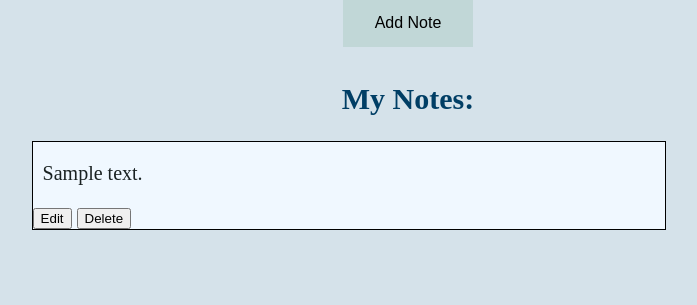
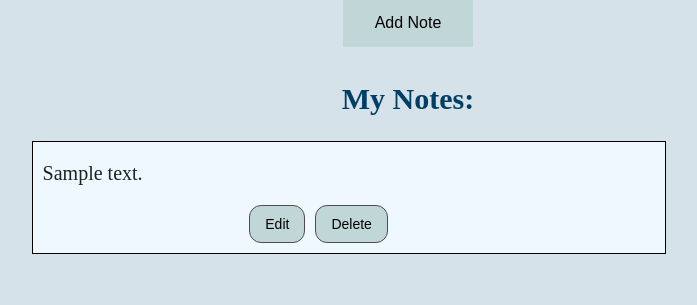
Before and after one commit to FelipePinto02/notes_app, a Flask app: page / in a window 1280 px wide. Shown: the part 259-564 px from the top of the page, without its empty margins (232-929 px from the left). Run offline with Flask 2, Linux system fonts and the light colour scheme; tables that the repository leaves empty hold one stand-in row (values such as "Sample post").

Commit message:
Finished the css

```diff
--- a/static/style.css
+++ b/static/style.css
@@ -52,6 +52,23 @@ header {
     color: #1a2222;
 }
 
+.note-btns {
+    display: flex;
+    justify-content: center;
+    gap: 10px;
+    position: relative;
+    right: 30px;
+    margin-bottom: 10px;
+}
+
+.note-btn {
+    background-color: #c1d7d7;
+    border: solid 0.5px #4d4d4d;
+    font-size: 14px;
+    padding: 10px 15px;
+    border-radius: 12px;
+}
+
 .grid-item {
     display: flex;
     align-items: center;
@@ -87,6 +104,6 @@ header {
     box-shadow: 2.5px 5px #615f5f;
 }
 
-.save-btn:hover {
+.save-btn:hover, .note-btn:hover{
     cursor: pointer;
 }
--- a/templates/add.html
+++ b/templates/add.html
@@ -11,12 +11,13 @@
     <header>
         <h1>Notes Editor</h1>
     </header>
+    <a href="{{ url_for('index') }}" style="position: fixed; top: 187px;">Return</a>
     <div class="container">
         <div class="container-positioning">
             <form action="{{ url_for('index') }}" method="POST" class="save-note"><br>
                 <div class="grid-item-1">
                     <label for="note">Write your note:</label><br>
-                    <input type="text" name="note">
+                    <textarea type="text" name="note" rows="4" cols="50"></textarea>
                 </div>
                 <div class="grid-item-2">
                     <button name={{name}} value={{value}} class="save-btn">Save</button>
@@ -24,8 +25,5 @@
             </form>
         </div>
     </div>
-    <a href="/templates/index.html">Return</a>
-
-
 </body>
 </html>
--- a/templates/index.html
+++ b/templates/index.html
@@ -35,8 +35,8 @@
                             <p id={{ note.id }}>{{ note.note }}</p>
                         </div>
                         <div class="note-btns">
-                            <button name="edit" value={{ note.id }}>Edit</button>
-                            <button name="delete" value={{ note.id }}>Delete</button>
+                            <button name="edit" value={{ note.id }} class="note-btn">Edit</button>
+                            <button name="delete" value={{ note.id }} class="note-btn">Delete</button>
                         </div>
                     </form>
                 </div>
```
